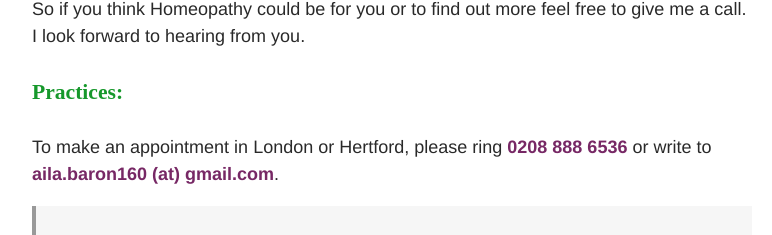
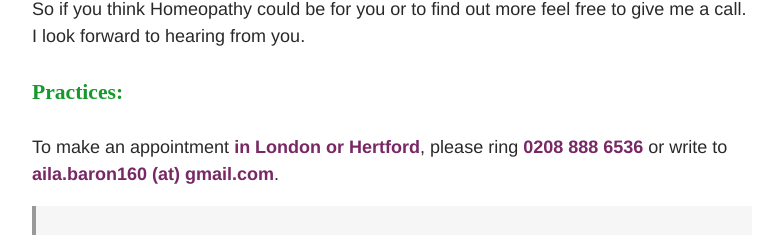
Before and after one commit to ailabaron/ailabaron.github.io, a plain HTML site: page index.html in a window 1280 px wide. Shown: the part 1370-1605 px from the top of the page, without its empty margins (248-1020 px from the left). Drawn offline with nearby package versions, Linux system fonts and the light colour scheme; some packages are replaced by stand-ins of ours; a script that the page names is missing.

Commit message:
v10
bold

```diff
--- a/index.html
+++ b/index.html
@@ -337,7 +337,7 @@ My name is Aila Baron. I have been running a thriving Homeopathy practice in Nor
 I am a registered member of the <a href="https://homeopathy-soh.org/">Society of Homeopaths</a>, <strong>RSHom</strong>, and am bound by their code of standards and ethics. As part of my continuing professional development I am taking part in innovative research to improve homeopathic clinical outcomes.</p>
 <p>So if you think Homeopathy could be for you or to find out more feel free to give me a call. I look forward to hearing from you.</p>
 <h4 id="practices">Practices:</h4>
-<p>To make an appointment in London or Hertford, please ring <strong>0208 888 6536</strong> or write to <strong>aila.baron160 (at) gmail.com</strong>.</p>
+<p>To make an appointment <strong>in London or Hertford</strong>, please ring <strong>0208 888 6536</strong> or write to <strong>aila.baron160 (at) gmail.com</strong>.</p>
 <blockquote>
 <p><SPAN STYLE="color:#16982b ; font-size: 1.2em; font-weight:600;font-family: Athelas,STHeiti,Microsoft Yahei,serif">North London</SPAN><br>
 <em>Alexandra Park, North London, N22</em><br>
```
